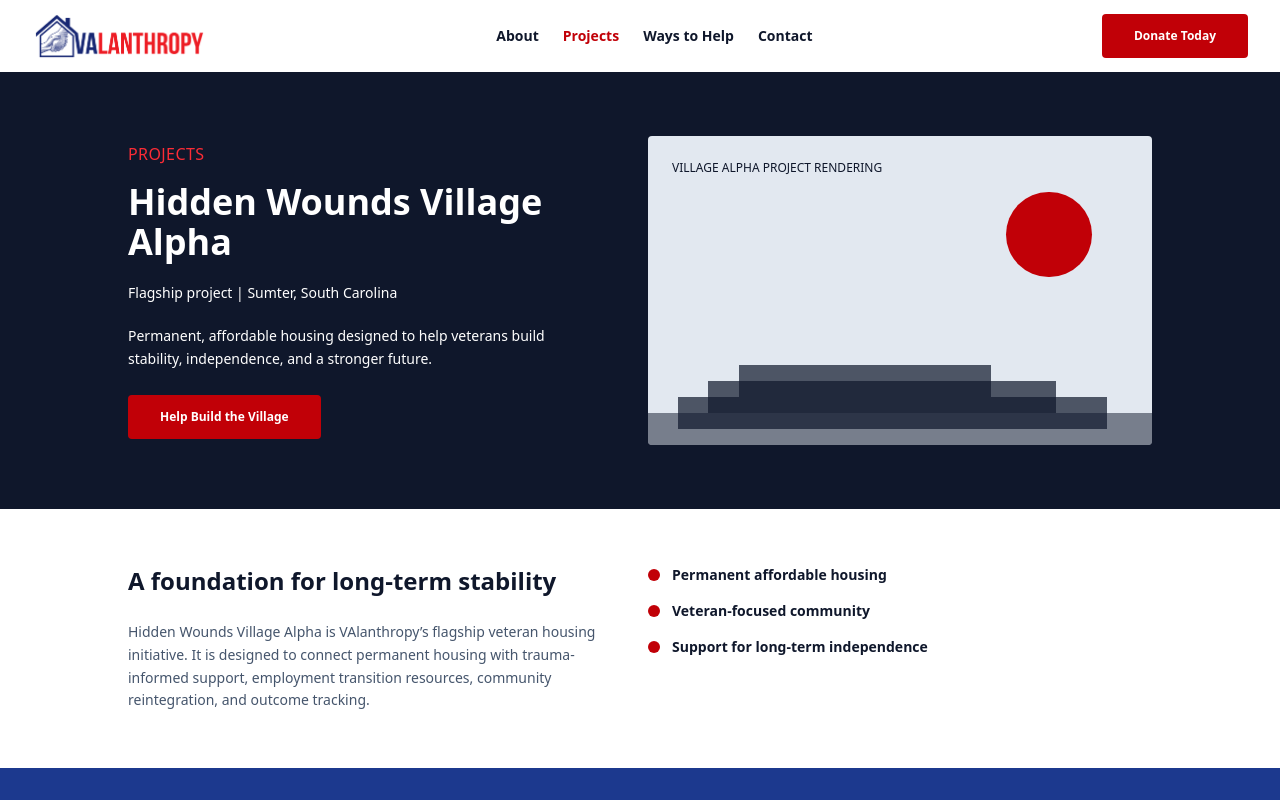
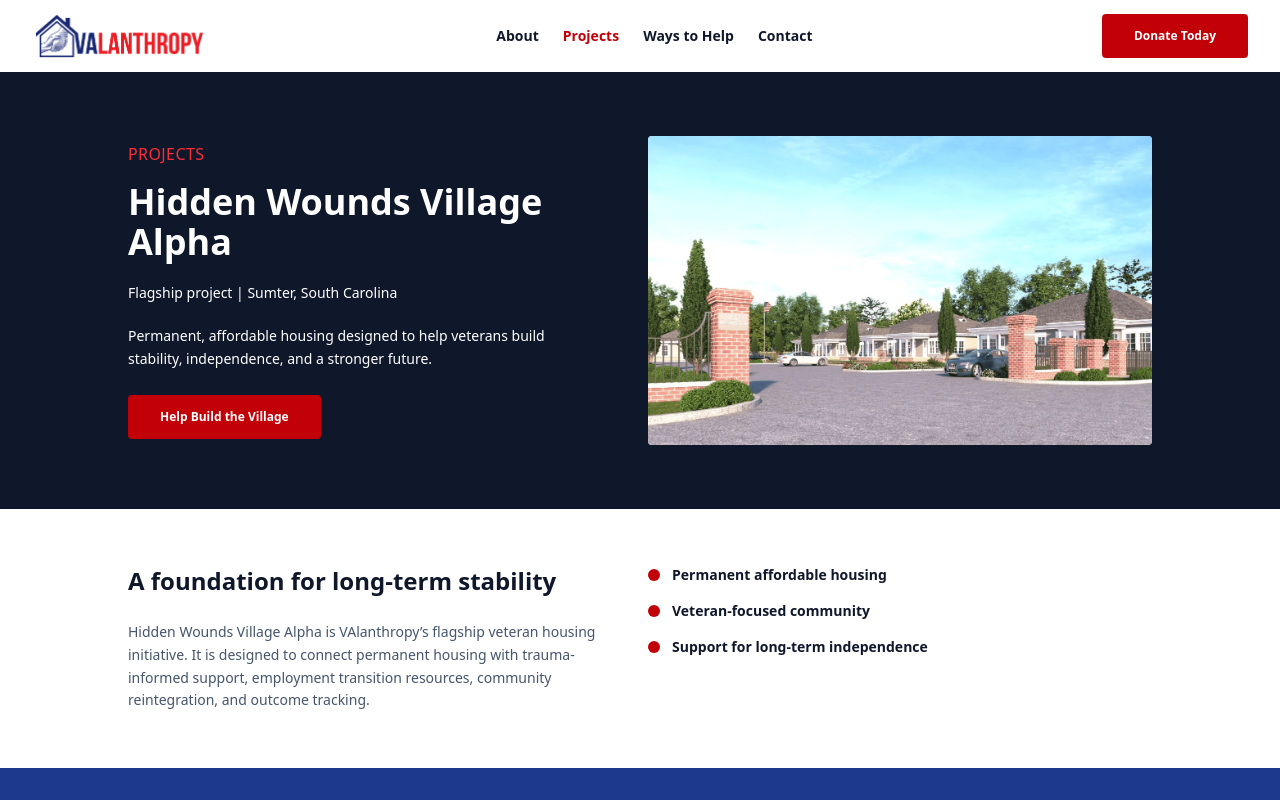
Before and after one commit to ktp-usc/valanthropy, a Next.js app: page /projects in a window 1280 px wide. Shown: the top 800 px of the page. Built offline with nearby package versions, Linux system fonts and the light colour scheme.

Commit message:
VALY-37: (#24)
Added Hidden wounds village alpha photo to site.

```diff
--- a/app/projects/page.tsx
+++ b/app/projects/page.tsx
@@ -2,7 +2,7 @@ import type { Metadata } from "next";
 import Link from "next/link";
 import Header from "@/components/header";
 import ProjectProgress from "@/components/project-progress";
-
+import Image from "next/image";
 export const metadata: Metadata = {
     title: "Projects | VAlanthropy",
     description:
@@ -40,18 +40,6 @@ const BENEFIT_DOT = "mt-1 h-3 w-3 shrink-0 rounded-full bg-red-700";
 // Illustration
 const ILLUSTRATION =
     "relative aspect-[1.4] w-full overflow-hidden rounded bg-slate-200 sm:aspect-[1.63]";
-const ILLUSTRATION_LABEL =
-    "absolute inset-x-4 top-4 text-[10px] uppercase text-slate-900 sm:inset-x-6 sm:top-6 sm:text-xs";
-const ILLUSTRATION_CIRCLE =
-    "absolute right-[12%] top-[22%] aspect-square w-[17%] rounded-full bg-red-700 sm:top-[18%]";
-const ILLUSTRATION_GROUND =
-    "absolute bottom-0 h-8 w-full bg-slate-900/50";
-const ILLUSTRATION_BASE =
-    "absolute bottom-4 left-[6%] h-8 w-[85%] bg-slate-900/70";
-const ILLUSTRATION_MIDDLE =
-    "absolute bottom-8 left-[12%] h-8 w-[69%] bg-slate-900/70";
-const ILLUSTRATION_TOP =
-    "absolute bottom-12 left-[18%] h-8 w-[50%] bg-slate-900/70";
 
 // Support
 const SUPPORT_CONTENT = "mx-auto max-w-5xl text-center";
@@ -122,16 +110,15 @@ export default function ProjectsPage() {
                                 </Link>
                             </div>
 
-                            {/* Decorative project illustration */}
-                            <div aria-hidden="true" className={ILLUSTRATION}>
-                                <p className={ILLUSTRATION_LABEL}>
-                                    Village Alpha project rendering
-                                </p>
-                                <div className={ILLUSTRATION_CIRCLE} />
-                                <div className={ILLUSTRATION_GROUND} />
-                                <div className={ILLUSTRATION_BASE} />
-                                <div className={ILLUSTRATION_MIDDLE} />
-                                <div className={ILLUSTRATION_TOP} />
+                            {/* Project rendering */}
+                            <div className={ILLUSTRATION}>
+                                <Image
+                                    src="/projects/hidden-wounds-village-alpha-valanthropy.png"
+                                    alt="Architectural rendering of Hidden Wounds Village Alpha showing homes and a landscaped entrance"
+                                    fill
+                                    sizes="(min-width: 1152px) 504px, (min-width: 768px) calc((100vw - 144px) / 2), calc(100vw - 64px)"
+                                    className="object-cover"
+                                />
                             </div>
                         </div>
                     </div>
```
Also changed, not shown: public/projects/hidden-wounds-village-alpha-valanthropy.png (added).
